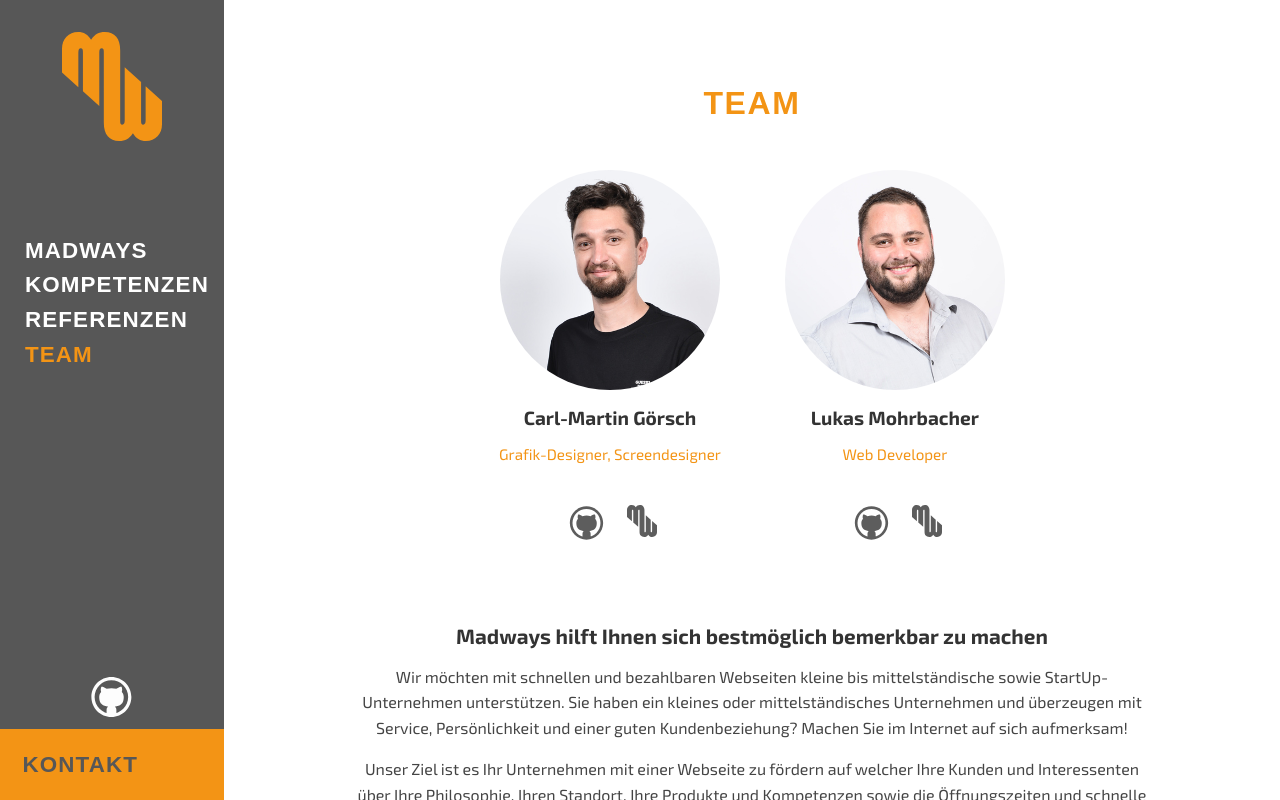
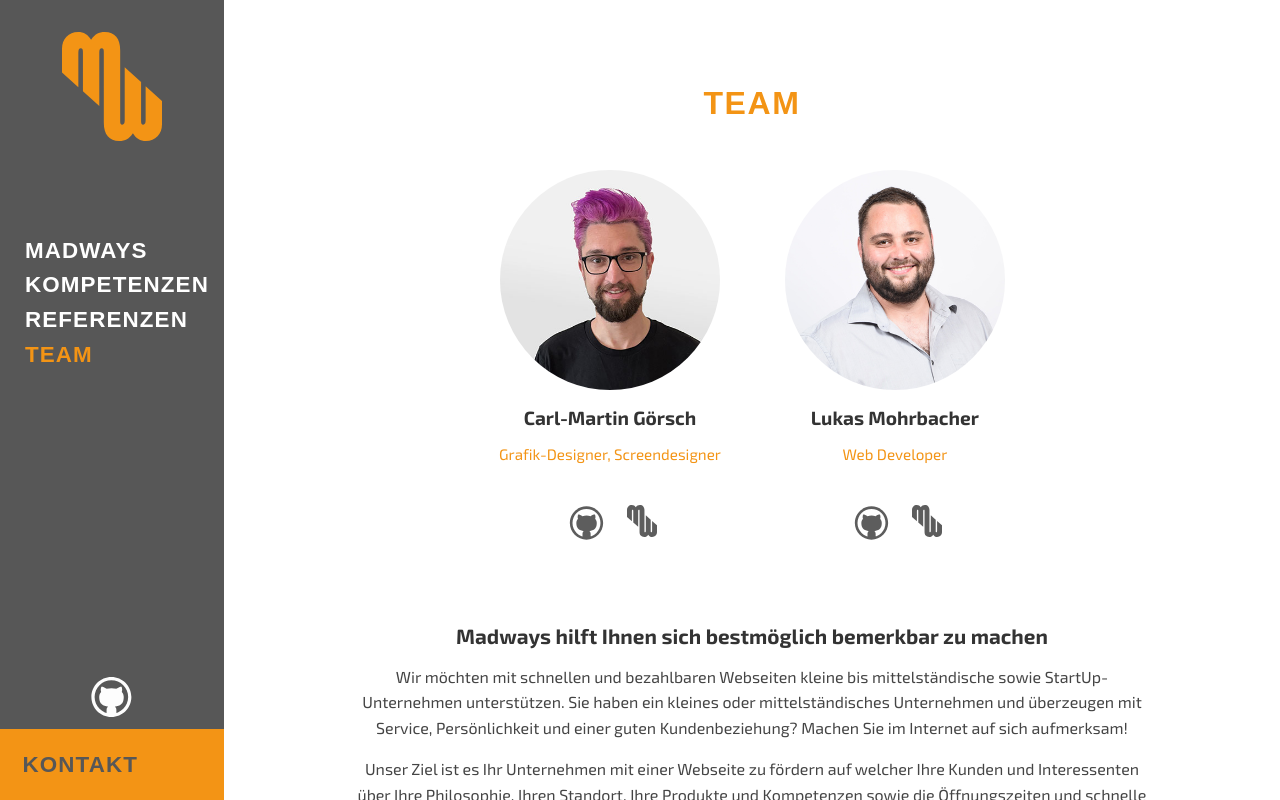
Before and after one commit to Madways/madways.de, a React (Vite) app: page /team in a window 1280 px wide. Built offline with nearby package versions, Linux system fonts and the light colour scheme; a web font is replaced by a local one.

Commit message:
bild aktualisiert

```diff
--- a/src/pages/Team.jsx
+++ b/src/pages/Team.jsx
@@ -8,7 +8,7 @@ function Team() {
 
       <div className="team-members">
         <div className="team-member">
-          <img src="/team/calle.jpg" alt="Carl-Martin Görsch" className="team-photo" />
+          <img src="/team/calle_neu.jpg" alt="Carl-Martin Görsch" className="team-photo" />
           <h3>Carl-Martin Görsch</h3>
           <p className="team-role">Grafik-Designer, Screendesigner</p>
          <div className="team-icons">
```
Also changed, not shown: public/team/calle_neu.jpg (added).
